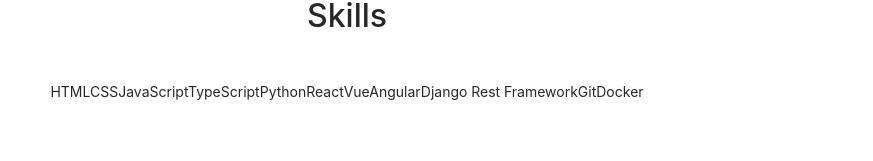
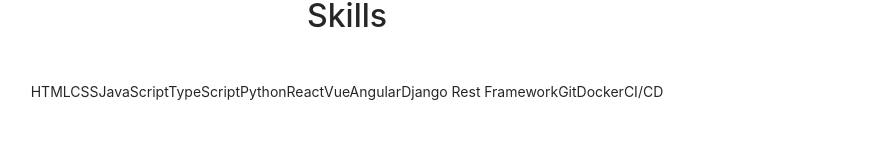
Before and after one commit to haytok/haytok, a React (Create React App) app: page / in a window 1280 px wide. Shown: the part 2347-2508 px from the top of the page, without its empty margins (293-1166 px from the left). Built offline with nearby package versions, Linux system fonts and the light colour scheme.

Commit message:
tagを修正

```diff
--- a/src/components/Main.jsx
+++ b/src/components/Main.jsx
@@ -47,7 +47,8 @@
         "Angular",
         "Django Rest Framework",
         "Git",
-        "Docker"
+        "Docker",
+        "CI/CD"
       ]
     };
     this.researchContens = {
```
